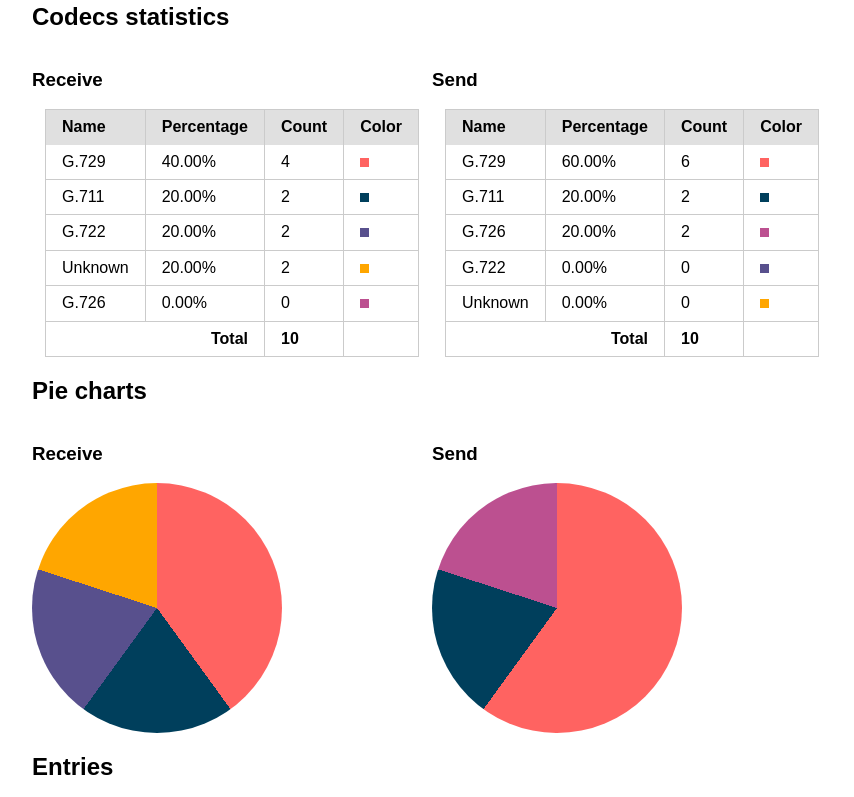
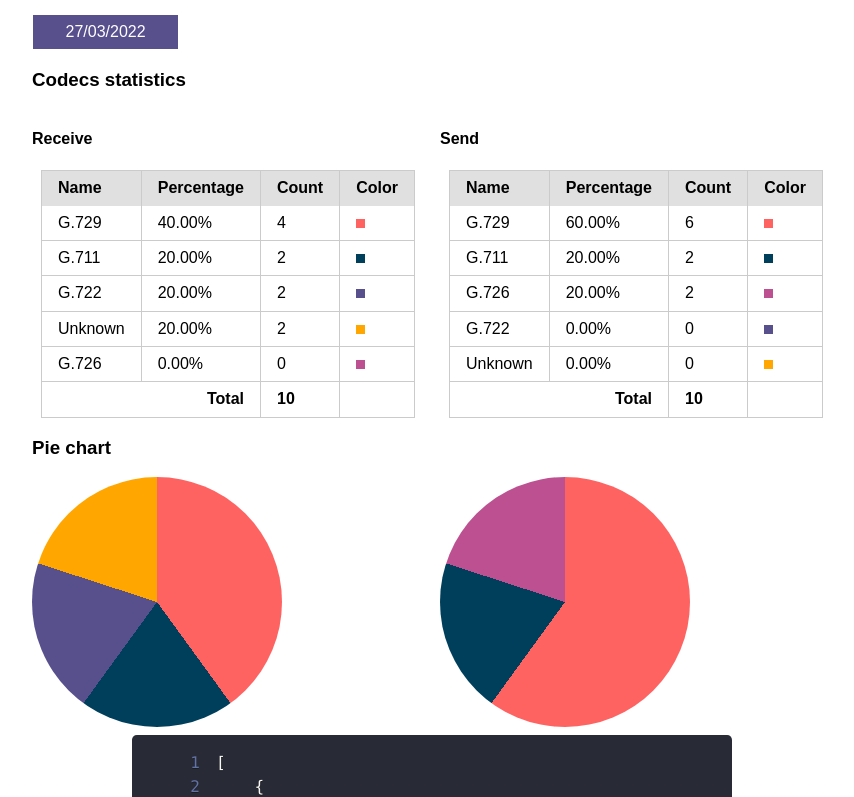
Before and after one commit to maurer2/fernsprecher-kodierer-dekodierer-schau, a React (Create React App) app in the folder app/: page /calls/2022-03-27 in a window 1280 px wide. Shown: the part 1029-1826 px from the top of the page, without its empty margins (208-1062 px from the left). Built offline with nearby package versions, Linux system fonts and the light colour scheme.

Commit message:
Partially removed pure.css

```diff
--- a/app/src/features/calls/Calls.tsx
+++ b/app/src/features/calls/Calls.tsx
@@ -44,12 +44,7 @@ const Calls: FC<Readonly<Types.CallsProps>> = (): ReactElement => {
     <Styles.View>
       <Styles.Header>
         <Styles.Title>
-          <Styles.TitleLink
-            to="/calls/"
-            className="home-link"
-          >
-            Calls
-          </Styles.TitleLink>
+          <Styles.TitleLink to="/calls/">Calls</Styles.TitleLink>
         </Styles.Title>
       </Styles.Header>
       <Styles.Content>
--- /dev/null
+++ b/app/src/features/calls/components/CallList/CallList.styles.ts
@@ -0,0 +1,3 @@
+import { styled } from '../../../../global.styles';
+
+export const CallListWrapper = styled('div', {});
--- a/app/src/features/calls/components/CallList/CallList.tsx
+++ b/app/src/features/calls/components/CallList/CallList.tsx
@@ -3,6 +3,7 @@ import useCallListGroupedByDate from '../../hooks/useCallListGroupedByDate';
 import Day from '../Day';
 
 import * as Types from './CallList.types';
+import * as Styles from './CallList.styles';
 
 const CallList: FC<Readonly<Types.CallListProps>> = ({
   calls,
@@ -17,13 +18,9 @@ const CallList: FC<Readonly<Types.CallListProps>> = ({
   }, [groupedCallList, currentDay]);
 
   return (
-    <div className="container">
-      {currentDay ? (
-        <Day callsForCurrentDay={callsForCurrentDay} />
-      ) : (
-        <h2>Please select a date</h2>
-      )}
-    </div>
+    <Styles.CallListWrapper>
+      {currentDay ? <Day callsForCurrentDay={callsForCurrentDay} /> : <h3>Please select a date</h3>}
+    </Styles.CallListWrapper>
   );
 };
 
--- /dev/null
+++ b/app/src/features/calls/components/Day/Day.styles.ts
@@ -0,0 +1,21 @@
+import { NavLink } from 'react-router-dom';
+import { styled, theme } from '../../../../global.styles';
+
+export const Day = styled('div', {
+  display: 'block',
+});
+
+export const DaySection = styled('section', {
+  display: 'grid',
+  gridTemplateColumns: '1fr 1fr',
+  gridGap: '1rem',
+});
+
+export const DaySectionColumn = styled('div', {
+});
+
+export const DaySectionTitle = styled('h3', {
+});
+
+export const DaySectionSubtitle = styled('h4', {
+});
--- a/app/src/features/calls/components/Day/Day.tsx
+++ b/app/src/features/calls/components/Day/Day.tsx
@@ -6,6 +6,7 @@ import Statistics from '../Statistics';
 import Entries from '../Entries';
 
 import * as Types from './Day.types';
+import * as Styles from './Day.styles';
 
 const Day: FC<Readonly<Types.DayProps>> = ({ callsForCurrentDay }) => {
   const receiveCodecs = callsForCurrentDay.map((entry) => entry.codecs.receive);
@@ -15,42 +16,41 @@ const Day: FC<Readonly<Types.DayProps>> = ({ callsForCurrentDay }) => {
   const [numberOfSendCodecs, statisticsSendCodecs] = useCallStatistics(sendCodecs);
 
   return (
-    <div className="container">
-      <section className="pure-g">
-        <h2 className="pure-u-1-1">Codecs statistics</h2>
-        <div className="pure-u-1-2">
-          <h3>Receive</h3>
+    <Styles.Day>
+      <Styles.DaySectionTitle>Codecs statistics</Styles.DaySectionTitle>
+      <Styles.DaySection>
+        <Styles.DaySectionColumn>
+          <Styles.DaySectionSubtitle>Receive</Styles.DaySectionSubtitle>
+        </Styles.DaySectionColumn>
+        <Styles.DaySectionColumn>
+          <Styles.DaySectionSubtitle>Send</Styles.DaySectionSubtitle>
+        </Styles.DaySectionColumn>
+      </Styles.DaySection>
+      <Styles.DaySection>
+        <Styles.DaySectionColumn>
           <Statistics codecStatistics={statisticsReceiveCodecs} />
-        </div>
-        <div className="pure-u-1-2">
-          <h3>Send</h3>
+        </Styles.DaySectionColumn>
+        <Styles.DaySectionColumn>
           <Statistics codecStatistics={statisticsSendCodecs} />
-        </div>
-      </section>
-      <section>
-        <h2 className="pure-u-1-1">Pie charts</h2>
-        <div className="pure-u-1-2">
-          <h3>Receive</h3>
+        </Styles.DaySectionColumn>
+      </Styles.DaySection>
+      <Styles.DaySectionTitle>Pie chart</Styles.DaySectionTitle>
+      <Styles.DaySection>
+        <Styles.DaySectionColumn>
           <PieChart
             numberOfCodecs={numberOfReceiveCodecs}
             codecStatistics={statisticsReceiveCodecs}
           />
-        </div>
-        <div className="pure-u-1-2">
-          <h3>Send</h3>
+        </Styles.DaySectionColumn>
+        <Styles.DaySectionColumn>
           <PieChart
             numberOfCodecs={numberOfSendCodecs}
             codecStatistics={statisticsSendCodecs}
           />
-        </div>
-      </section>
-      <section>
-        <h2 className="pure-u-1-1">Entries</h2>
-        <div className="pure-u-1-1">
-          <Entries entriesForDay={callsForCurrentDay} />
-        </div>
-      </section>
-    </div>
+        </Styles.DaySectionColumn>
+      </Styles.DaySection>
+      <Entries entriesForDay={callsForCurrentDay} />
+    </Styles.Day>
   );
 };
 
--- a/app/src/features/calls/components/Navigation/Navigation.tsx
+++ b/app/src/features/calls/components/Navigation/Navigation.tsx
@@ -7,6 +7,8 @@ const Navigation: FC<Readonly<Types.NavigationProps>> = ({
   daysWithCalls,
   currentDay,
 }): ReactElement => (
+  <>
+    <h2>Days</h2>
     <Styles.Nav>
       {daysWithCalls.map((day) => (
         <Styles.Link
@@ -19,6 +21,7 @@ const Navigation: FC<Readonly<Types.NavigationProps>> = ({
         </Styles.Link>
       ))}
     </Styles.Nav>
+  </>
 );
 
 export default Navigation;
```
Lines whose indentation alone changed are shown as unchanged.
